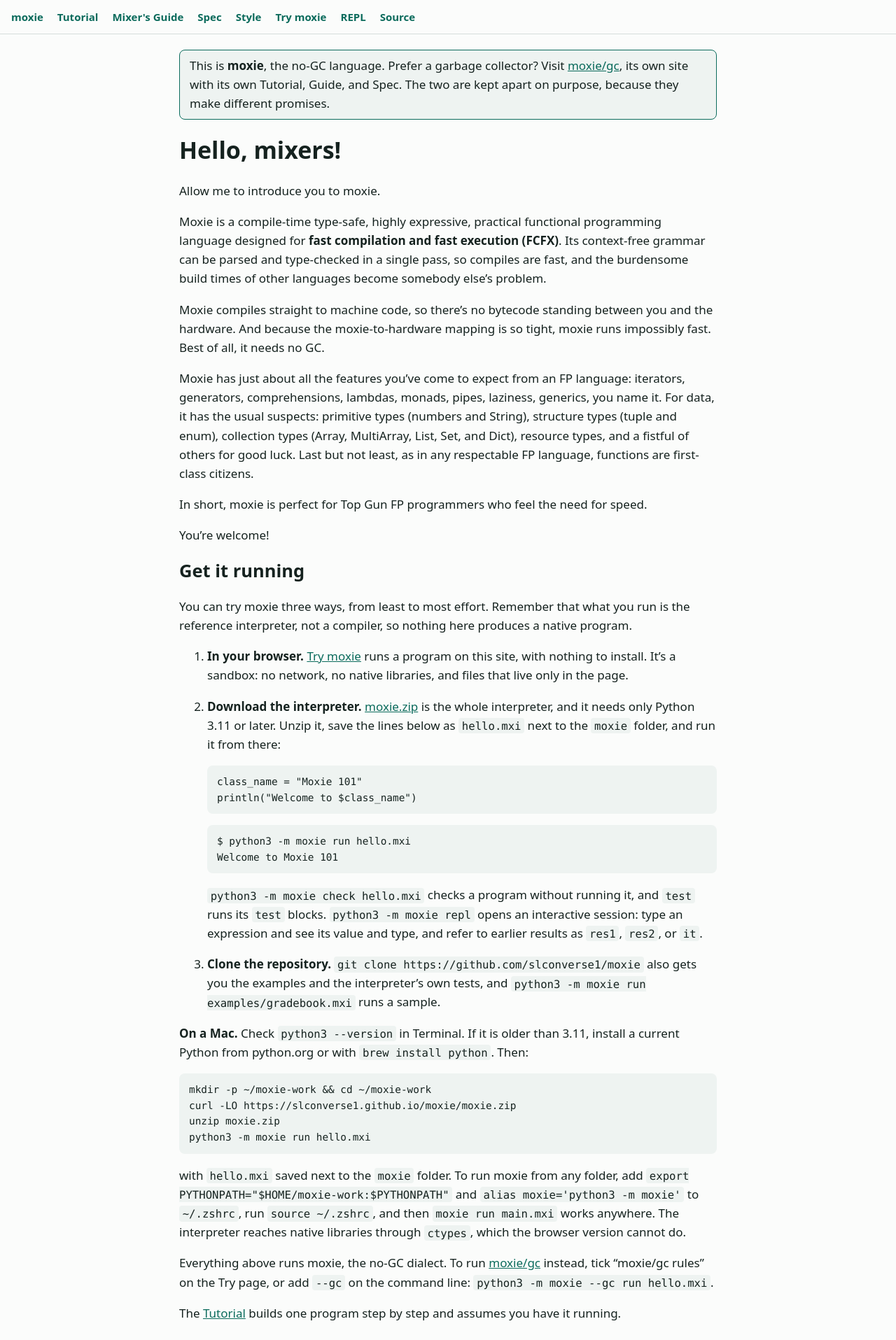
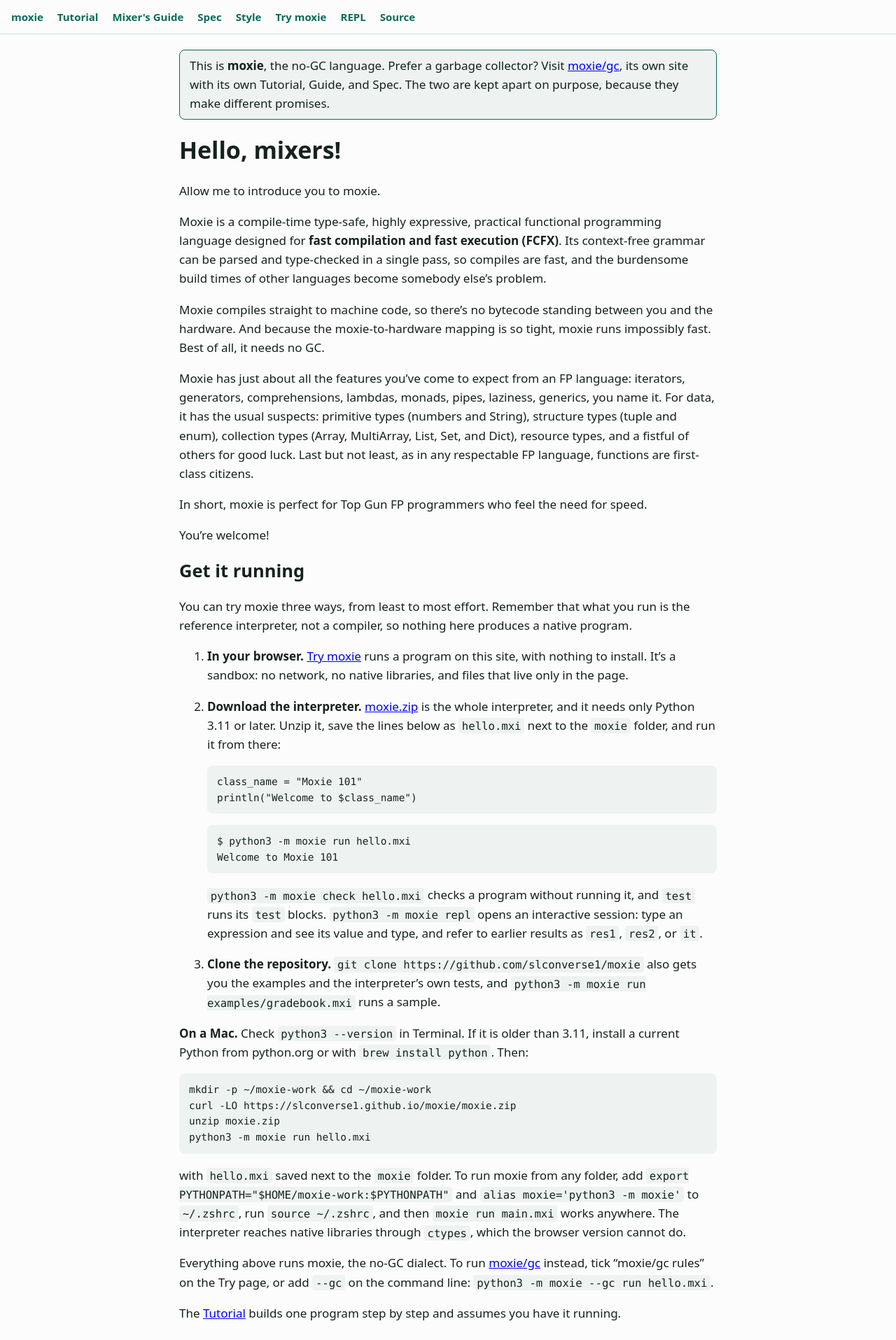
Before and after one commit to slconverse1/moxie, a Jekyll site: the page built from docs/index.md, in a window 1280 px wide. Shown: the top 1915 px of the page at 70% size. Built offline with Jekyll 4.4.1, drawn with Linux system fonts in a browser that asks for light colours.

Commit message:
Site: content links are blue (lighter blue in dark mode); nav stays green
Co-Authored-By: Claude Sonnet 5.5 <noreply@anthropic.com>
Claude-Session: https://claude.ai/code/session_01XCzUchPRZuBnrDtgjNTTye

```diff
--- a/docs/_layouts/default.html
+++ b/docs/_layouts/default.html
@@ -5,8 +5,8 @@
 <meta name="viewport" content="width=device-width, initial-scale=1">
 <title>{{ page.title }}</title>
 <style>
-:root{--bg:#fbfcfb;--ink:#15221f;--muted:#5b6b67;--line:#d5dddb;--accent:#0b6b5c;--code:#eef3f1}
-@media (prefers-color-scheme:dark){:root{--bg:#0e1816;--ink:#e3efec;--muted:#93a8a2;--line:#27403a;--accent:#4cc9ad;--code:#15221f}}
+:root{--bg:#fbfcfb;--ink:#15221f;--muted:#5b6b67;--line:#d5dddb;--accent:#0b6b5c;--code:#eef3f1;--link:blue;}
+@media (prefers-color-scheme:dark){:root{--bg:#0e1816;--ink:#e3efec;--muted:#93a8a2;--line:#27403a;--accent:#4cc9ad;--code:#15221f;--link:#7db7ff}}
 *{box-sizing:border-box}
 body{margin:0;background:var(--bg);color:var(--ink);font:17px/1.6 system-ui,-apple-system,"Segoe UI",sans-serif}
 nav{border-bottom:1px solid var(--line);padding:12px 16px;display:flex;flex-wrap:wrap;gap:6px 20px;font-size:15px}
@@ -17,7 +17,7 @@ blockquote{border:1px solid var(--accent);border-radius:8px;padding:8px 14px;mar
 blockquote p{margin:0}
 main{max-width:50rem;margin:0 auto;padding:8px 16px 64px}
 h1,h2,h3{line-height:1.25}
-a{color:var(--accent)}
+a{color:var(--link)}
 code,pre{font-family:ui-monospace,Menlo,Consolas,monospace;font-size:.92em}
 code{background:var(--code);padding:.1em .3em;border-radius:4px}
 pre{background:var(--code);padding:12px 14px;border-radius:8px;overflow-x:auto;line-height:1.45}
```
